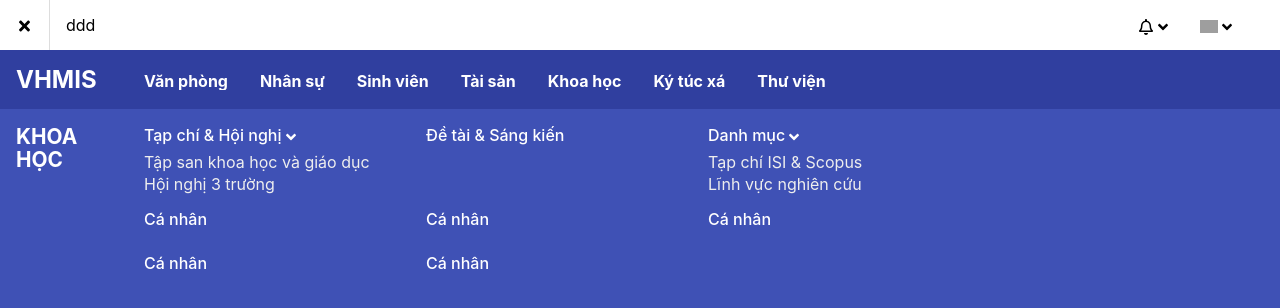
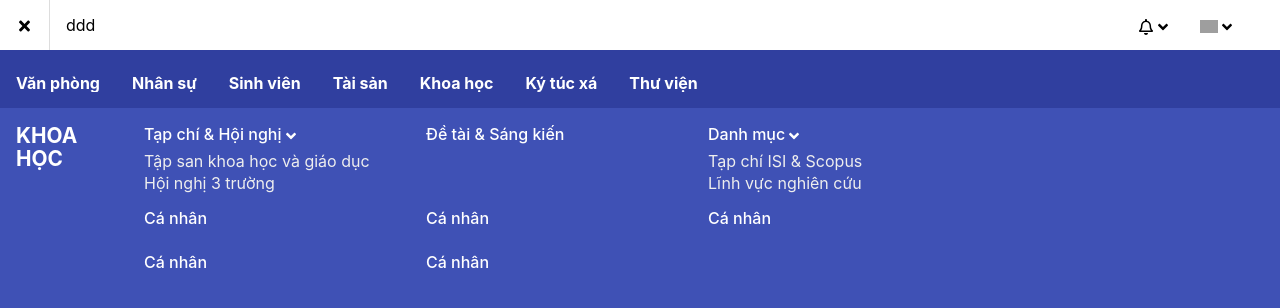
Before and after one commit to micti/vhmis-ui, a website: page docs/example/example1.html in a window 1280 px wide. Both pictures are taken after a click on the element 25 px from the left and 25 px from the top of the page. Drawn offline with Linux system fonts and the light colour scheme; grey boxes are pictures that could not be loaded.

Commit message:
Chức năng đóng mở menu

```diff
--- a/docs/client/css/example1.css
+++ b/docs/client/css/example1.css
@@ -8,9 +8,20 @@ body {
   position: fixed;
   top: 50px;
   width: 100%;
-  height: 100%;
+  height: 0;
   overflow-y: auto;
   background: #3f51b5;
+  transition: height .5s;
+}
+
+.apps-menu.is-active {
+  height: 100%;
+}
+
+@media screen and (min-width: 1024px) {
+  .apps-menu {
+    overflow-y: hidden;
+  }
 }
 
 .global-header {
@@ -49,21 +60,6 @@ body {
   font-weight: 700;
   color: #fff;
   text-decoration: none;
-}
-
-@media screen and (min-width: 1024px) {
-  .global-header--wrapper {
-    display: flex;
-  }
-
-  .global-header--title {
-    flex: 0 0 128px;
-    margin-right: 0px;
-  }
-
-  .global-header--apps {
-    margin-top: 6px;
-  }
 }
 
 .page-header {
@@ -177,11 +173,11 @@ body {
   cursor: pointer;
   padding-top: 18px;
   border-right: 1px solid #ddd;
+  display: none;
 }
 
 .page-menu--apps-icon.is-active {
-  background-color: #fff;
-  color: #3273dc;
+  display: block;
 }
 
 .page-menu--menu {
--- /dev/null
+++ b/docs/client/js/main1.js
@@ -0,0 +1,19 @@
+// Polyfill check
+// Element.closest()
+// Element.classList.toggle()
+
+document.addEventListener('DOMContentLoaded', function () {
+  var appsOpenIcon = document.querySelector('.page-menu--apps-icon.open-button')
+  var appsCloseIcon = document.querySelector('.page-menu--apps-icon.close-button')
+  var appsMenu = document.querySelector('.apps-menu')
+  appsOpenIcon.addEventListener('click', function (e) {
+    appsMenu.classList.toggle('is-active')
+    appsOpenIcon.classList.toggle('is-active')
+    appsCloseIcon.classList.toggle('is-active')
+  })
+  appsCloseIcon.addEventListener('click', function (e) {
+    appsMenu.classList.toggle('is-active')
+    appsOpenIcon.classList.toggle('is-active')
+    appsCloseIcon.classList.toggle('is-active')
+  })
+})
--- a/docs/example/example1.html
+++ b/docs/example/example1.html
@@ -15,7 +15,6 @@
       <div class="apps-menu">
         <div class="global-header">
           <div class="global-header--wrapper">
-            <h1 class="global-header--title">VHMIS</h1>
             <nav class="global-header--apps">
               <ul>
                 <li><a href="header.html">Văn phòng</a></li>
@@ -67,7 +66,8 @@
 
       <div class="page-menu">
         <div class="page-menu--wrapper">
-          <span class="page-menu--apps-icon"><i class="fas fa-times"></i></span>
+          <span class="page-menu--apps-icon open-button is-active"><i class="fas fa-bars"></i></span>
+          <span class="page-menu--apps-icon close-button"><i class="fas fa-times"></i></span>
           <nav class="page-menu--menu">
             ddd
           </nav>
@@ -92,6 +92,6 @@
 
 
     <div style="background-color: #fff; height: 80px; box-shadow: 0 2px 3px rgba(10, 10, 10, 0.1);">Something after</div>
-    <script src="/client/js/main.js"></script>
+    <script src="/client/js/main1.js"></script>
   </body>
 </html>
```
